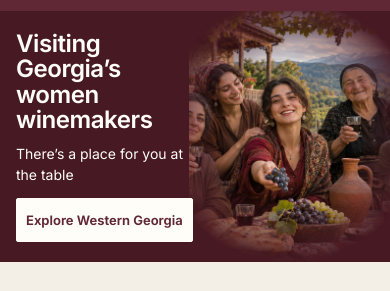
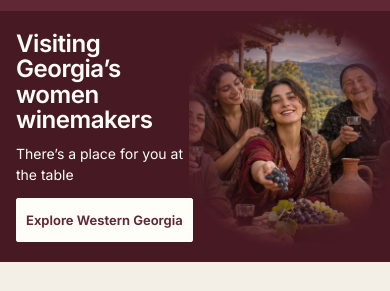
Before and after one commit to dphnll/backpacker-site, a plain HTML site: page index.html in a window 390 px wide. Shown: the part 47-338 px from the top of the page. Drawn offline with Linux system fonts and the light colour scheme.

Commit message:
Soften and reduce the circular hero fade

```diff
--- a/styles.css
+++ b/styles.css
@@ -148,7 +148,7 @@ h1, h2, h3, h4 { margin: 0; }
   position: absolute; inset-block: 0; left: calc(50% + 40px); transform: translateX(-50%);
   width: clamp(540px, 42vw, 680px); height: 100%; max-width: none;
   object-fit: cover; object-position: center 52%;
-  mask-image: radial-gradient(circle at 50% 48%, #000 0 43%, transparent 76%);
+  mask-image: radial-gradient(circle at 50% 48%, #000 0%, rgba(0, 0, 0, .96) 24%, rgba(0, 0, 0, .8) 38%, rgba(0, 0, 0, .5) 50%, rgba(0, 0, 0, .18) 60%, rgba(0, 0, 0, .04) 65%, transparent 68.4%);
 }
 .hero-map { position: relative; z-index: 1; min-width: 0; overflow: clip; }
 .hero-map-frame { position: relative; width: 100%; aspect-ratio: 1000 / 587; }
@@ -496,7 +496,7 @@ button.activity-tile:hover .icon { transform: scale(1.08); }
   .hero-lead { font-size: 14px; margin-bottom: 12px; }
   .hero-visual img {
     inset-inline: -10px -16px; width: calc(100% + 26px); object-position: 48% 51%;
-    mask-image: radial-gradient(circle at 50% 48%, #000 0 43%, transparent 80%);
+    mask-image: radial-gradient(circle at 50% 48%, #000 0%, rgba(0, 0, 0, .96) 25%, rgba(0, 0, 0, .8) 40%, rgba(0, 0, 0, .5) 53%, rgba(0, 0, 0, .18) 63%, rgba(0, 0, 0, .04) 68%, transparent 72%);
   }
   .hero-actions .btn { min-width: 0; padding-inline: 9px; font-size: 13px; }
   .section { padding: 33px 0; }
```
